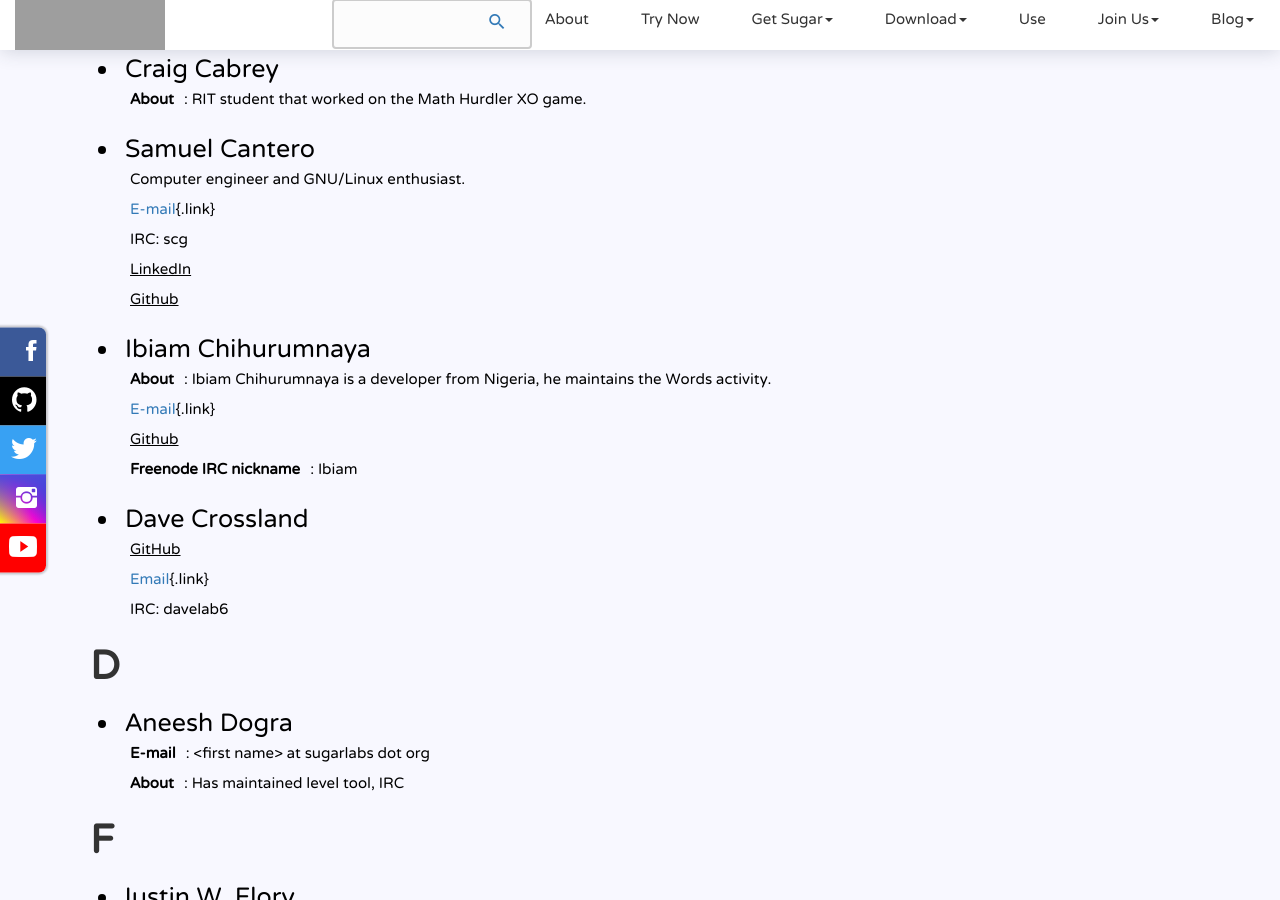
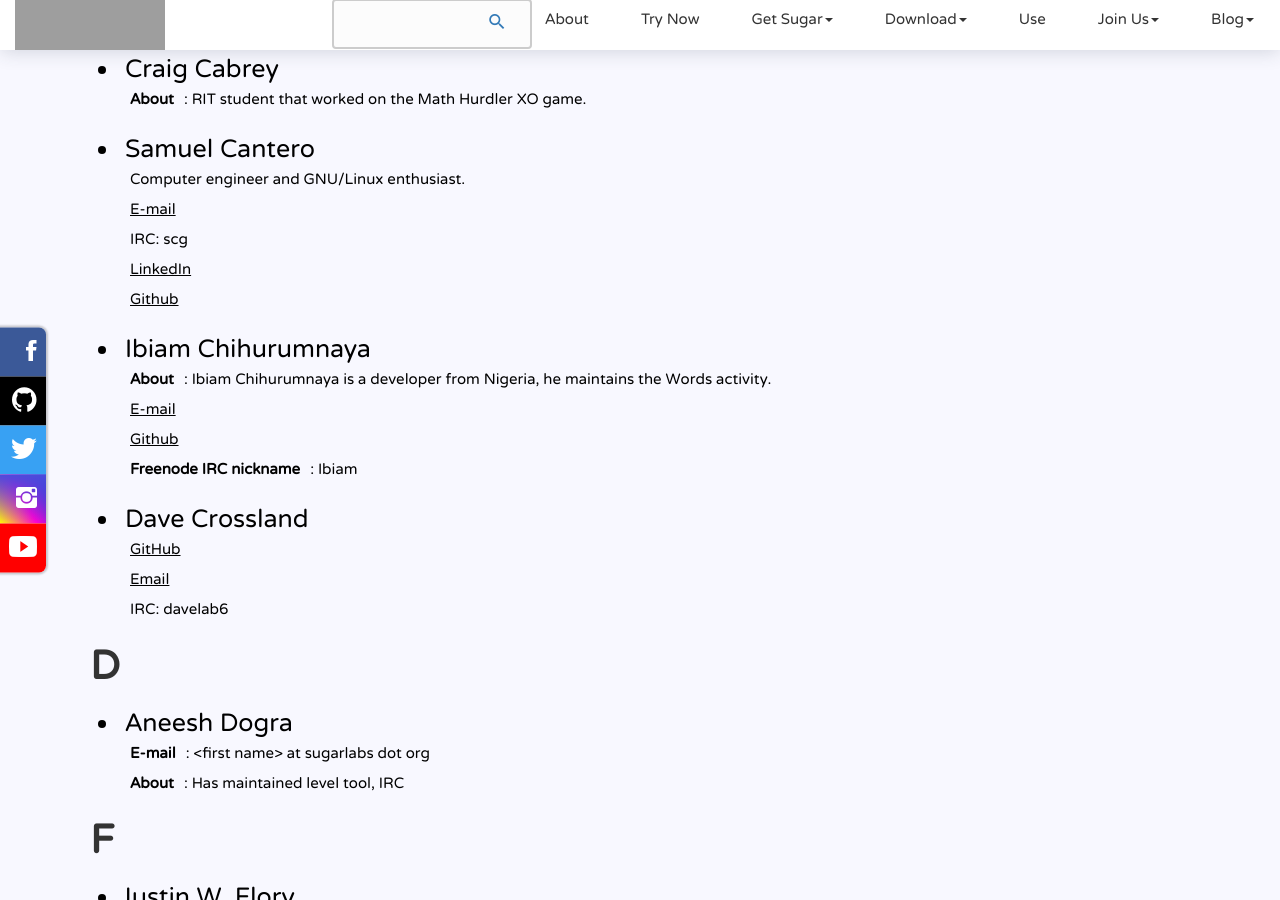
Before and after one commit to sugarlabs/www, a Jekyll site: the page built from profiles.md, in a window 1280 px wide and 900 px high, scrolled down 1367 px. Built offline with Jekyll 4.4.1, drawn with Linux system fonts in a browser that asks for light colours; some web fonts are replaced; comment, search, counter and statistics services are not loaded; grey boxes are pictures that could not be loaded.

Commit message:
Class names properly added

```diff
--- a/profiles.md
+++ b/profiles.md
@@ -38,18 +38,18 @@ date: 2018-06-25
     * **About**: RIT student that worked on the Math Hurdler XO game.
 * [Samuel Cantero](https://wiki.sugarlabs.org/go/User:Scg){:target="_blank"}
     * Computer engineer and GNU/Linux enthusiast.
-    * [E-mail](mailto:scanterog@gmail.com){.link}
+    * [E-mail](mailto:scanterog@gmail.com){:.link}
     * IRC: scg
     * [LinkedIn](https://www.linkedin.com/in/scantero){:target="_blank" .link}
     * [Github](https://github.com/scanterog){:target="_blank" .link}
 * [Ibiam Chihurumnaya](https://wiki.sugarlabs.org/go/User:Chimosky){:target="_blank"}
     * **About**: Ibiam Chihurumnaya is a developer from Nigeria, he maintains the Words activity.
-    * [E-mail](mailto:ibiamchihurumnaya AT gmail DOT com){.link}
+    * [E-mail](mailto:ibiamchihurumnaya AT gmail DOT com){:.link}
     * [Github](https://github.com/chimosky){:target="_blank" .link}
     * **Freenode IRC nickname**: Ibiam
 * [Dave Crossland](https://wiki.sugarlabs.org/go/User:Davelab6){:target="_blank"}
     * [GitHub](https://github.com/davelab6){:target="_blank" .link}
-    * [Email](mailto:dave@lab6.com){.link}
+    * [Email](mailto:dave@lab6.com){:.link}
     * IRC: davelab6
 
 ### D
@@ -126,7 +126,7 @@ date: 2018-06-25
 * Abhishek Kaushik
 * Sanchit Kapoor
 * [Avni Khatri](https://wiki.sugarlabs.org/go/User:Avni){:target="_blank"}
-    * [E-mail](mailto:avni@kidsoncomputers.org){.link}
+    * [E-mail](mailto:avni@kidsoncomputers.org){:.link}
     * IRC: avni
     * [LinkedIn](https://www.linkedin.com/in/avnikhatri){:target="_blank" .link}
     * [Twitter](http:/twitter.com/avni321){:target="_blank" .link}
```
